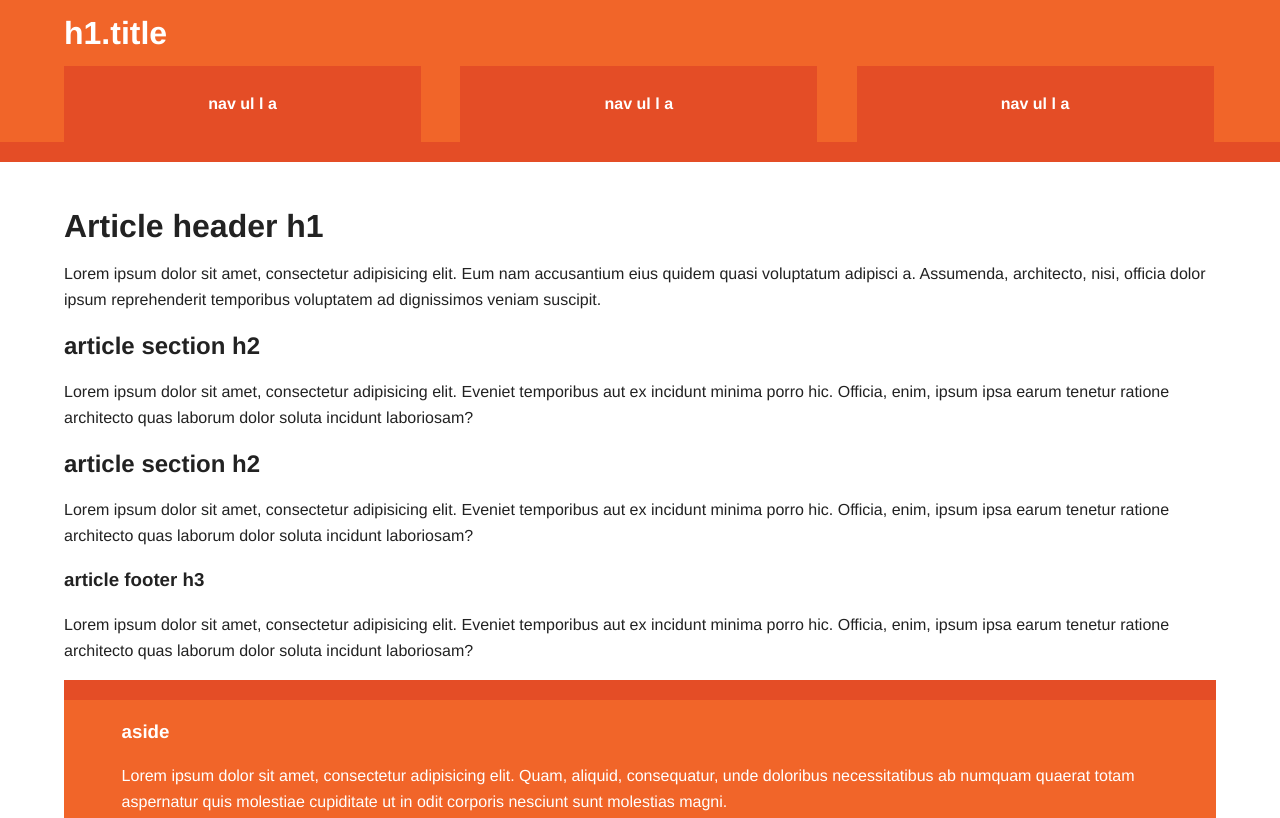
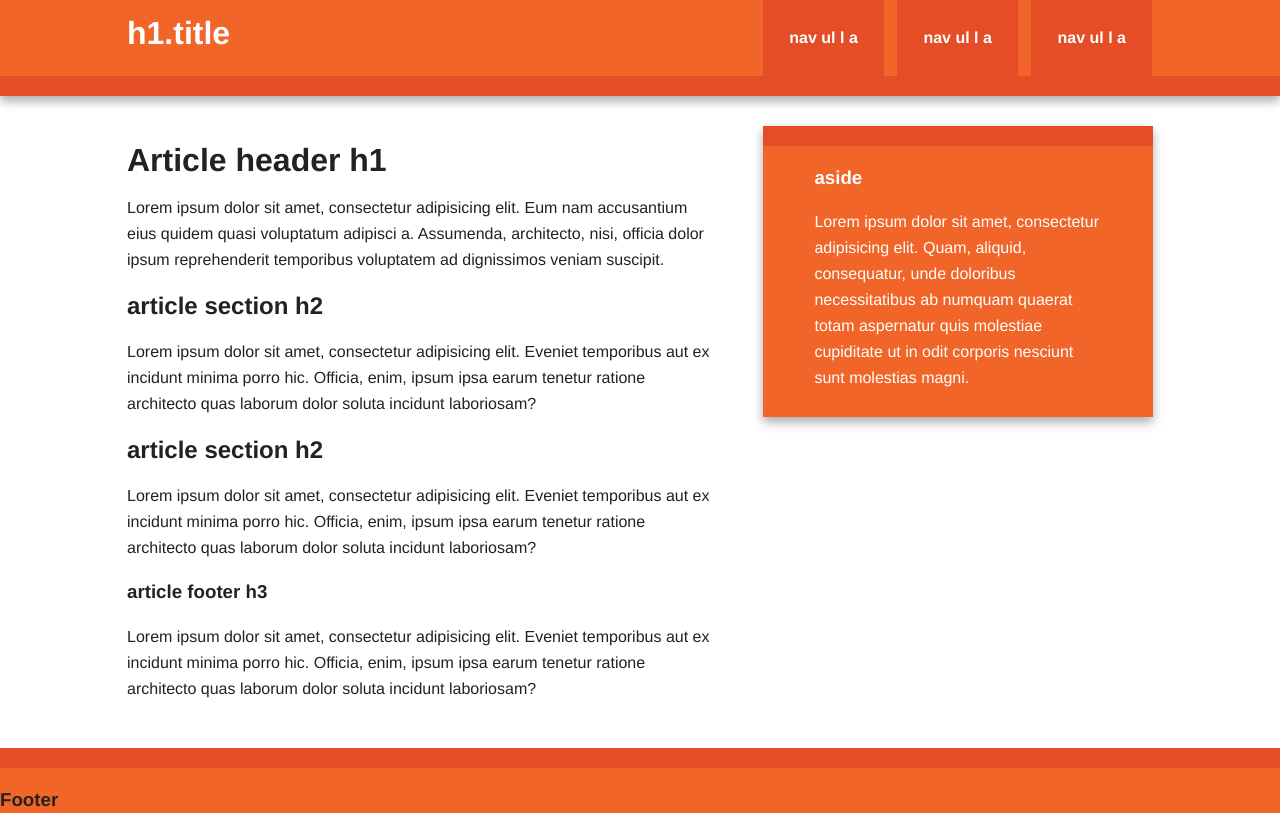
Before and after one commit to Andersoncco/Teste-WebResponsivo, a plain HTML site: page index.html in a window 1280 px wide. Shown: the top 818 px of the page. Drawn offline with Linux system fonts and the light colour scheme.

Commit message:
atualizando dados

```diff
--- a/css/main.css
+++ b/css/main.css
@@ -1,40 +1,36 @@
-/* Global */
+/* GLOBAL */
+
 body{
-	font-family: "Helvetica Neue",
-Helvetica, Arial, sans-serif;
+	font-family: "Helvetica Neue", Helvetica, Arial, sans-serif;
 	font-size: 16px;
 	line-height: 26px;
 }
 
-
 .wrap{
-	width:90%;
-	margin:0 5%;
+	width: 90%;
+	margin: 0 5%;
 }
 
+/* CORES */
 
-
-/* Cores */
 html,
-button,
+buttom,
 input,
 select,
 textarea{
 	color: #222;
 }
 
-
 ::selection{
 	background-color: #b3d4fc;
-	text-shadow:none;
+	text-shadow: none;
 }
-
-
 
 
 #header, .content aside, #footer{
 	background-color: #f16529;
 }
+
 #header{
 	border-bottom: 20px solid #e44d26;
 }
@@ -43,40 +39,37 @@ textarea{
 	border-top: 20px solid #e44d26;
 }
 
-/* header */
 
 .title{
 	color: white;
 	margin: 0;
 	padding: 20px 0;
 }
+
 nav ul{
 	list-style: none;
-	list-style: none;
-	margin:0;
+	list-style-image: none;
+	margin: 0;
 	padding: 0;
 }
 
 nav a{
 	display: block;
 	margin-bottom: 10px;
-	padding: 15px 0;
-
+	padding-top: 15px;
 	text-align: center;
 	text-decoration: none;
 	font-weight: bold;
-
-	color: #fff;
+	color: white;
 	background-color: #e44d26;
 }
 
 nav a:hover,
 nav a:visited{
-	color:#fff;
+	color: #fff;
 }
 
-
-nav a :hover {
+nav a:hover{
 	text-decoration: underline;
 }
 
@@ -85,22 +78,24 @@ nav a :hover {
 }
 
 .content aside{
-	color:#fff;
+	color: #fff;
 	padding: 0 5% 10px;
 }
 
-/* Footer */
-
-#footer . wrap{
-	color:#fff;
+#footer .wrap{
+	color: #fff;
 	padding: 20px 0;
 }
 
 
+/* MEDIA QUERIES */
 
-/* Media Queries */
+/*only screen*/
+
 @media only screen and (min-width: 480px){
-	/* Menu */
+
+	/* MENU */
+
 	nav a{
 		float: left;
 		width: 27%;
@@ -117,49 +112,58 @@ nav a :hover {
 		margin-right: 0;
 	}
 }
-	@media only screen (min-width:768px){
 
-		/* Sombra aside*/
+
+@media only screen and (min-width: 768px){
+
+	/* SOMBRA ASIDE */
 	#header,
 	.content aside{
-			-webkit-box-shadow: 0 5px 10px #aaa ;
-			   -moz-box-shadow: 0 5px 10px #aaa ;
-				    box-shadow: 0 5px 10px #aaa ;
+		-webkit-box-shadow: 5px 5px 10px #aaa;
+		-moz-box-shadow: 0 5px 5px 10px #aaa;
+				box-shadow: 0 5px 10px #aaa;
 	}
+
 	.title{
 		float: left;
 	}
+
 	nav{
 		float: right;
 		width: 38%;
 	}
+
 	.content article{
 		float: left;
 		width: 57%;
 	}
+
 	.content aside{
 		float: right;
 		width: 28%;
+
 	}
 }
-	@media only screen (min-width:1140px){
+
+@media only screen and (min-width:1014px){
 	.wrap{
 		width: 1026px;
-		margin:0 auto;
+		margin: 0 auto;
+	}
 }
 
 
+/* MISCELANEA */
+.clearfix:before,
+.clearfix:after{
+	content: " ";
+	display: table;
 }
 
-/* Miscelania */
-.clearfix:before,
-.clearfix:after {
-	content:" ";
-	display:table;
+.clearfix:after{
+	clear: both;
 }
-.clearfix:after{
-	clear:both;
+
+.clearfix{
+	*zoom: 1;
 }
-.clearfix{
-	*zoom:1;
-}
```
Lines whose indentation alone changed are shown as unchanged.
